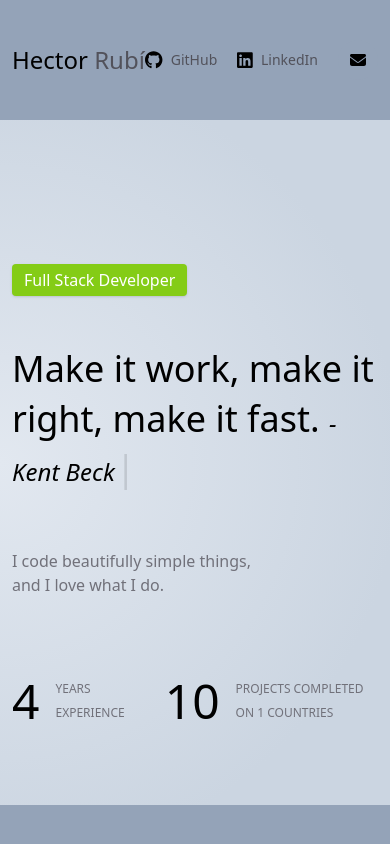
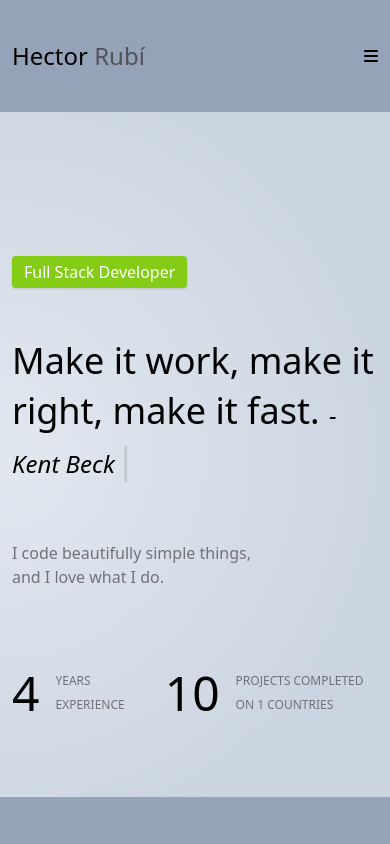
Before and after one commit to HectorRubi/hector-rubi, a Next.js app: page / in a window 390 px wide. Shown: the top 844 px of the page. Built offline with nearby package versions, Linux system fonts and the light colour scheme.

Commit message:
Create menu button which show and hide menu in mobile

```diff
--- a/src/components/Navbar/index.tsx
+++ b/src/components/Navbar/index.tsx
@@ -1,6 +1,6 @@
 'use client'
 import { FontAwesomeIcon } from '@fortawesome/react-fontawesome'
-import { faEnvelope } from '@fortawesome/free-solid-svg-icons'
+import { faEnvelope, faBars } from '@fortawesome/free-solid-svg-icons'
 
 import { Tooltip } from './../Tooltip'
 
@@ -9,25 +9,27 @@ import { contactLinks } from '../../data/contact-links'
 
 import { useViewportDimensions } from './../../hooks/useViewportDimensions'
 import { useScroll } from './useScroll'
+import { useState } from 'react'
 
 export const Navbar = () => {
   const { viewport } = useViewportDimensions()
   const { scrollY, navHeight, navRef } = useScroll()
+  const [showMenu, setShowMenu] = useState(false)
 
   return (
     <header
       className={`
-        top-0 z-10
+        md:top-0 md:z-10
         ${
           scrollY > navHeight.current
-            ? 'sticky ' +
-              (scrollY >= viewport.height / 2 ? 'transition-all' : '')
-            : 'relative'
+            ? 'md:sticky ' +
+              (scrollY >= viewport.height / 2 ? 'md:transition-all' : '')
+            : 'md:relative'
         }
         ${
           scrollY > viewport.height
-            ? 'translate-y-0'
-            : scrollY > navHeight.current && '-translate-y-full'
+            ? 'md:translate-y-0'
+            : scrollY > navHeight.current && 'md:-translate-y-full'
         }
       `}
     >
@@ -38,7 +40,9 @@ export const Navbar = () => {
         }`}
         ref={navRef}
       >
-        <div className={`${CONTAINER} flex items-center justify-between py-10`}>
+        <div
+          className={`${CONTAINER} relative z-10 flex flex-row items-center justify-between gap-4 py-10`}
+        >
           <h3 className="text-2xl">
             <span>Hector </span>
             <span className="text-secondary-600 dark:text-secondary-400">
@@ -46,7 +50,20 @@ export const Navbar = () => {
             </span>
           </h3>
 
-          <ul className="flex items-center gap-5">
+          <button
+            onClick={() => {
+              setShowMenu(!showMenu)
+            }}
+            className="sm:hidden"
+          >
+            <FontAwesomeIcon icon={faBars} />
+          </button>
+
+          <ul
+            className={`absolute left-0 right-0 top-full transition-opacity sm:relative sm:left-auto sm:right-auto sm:top-auto sm:transition-none ${
+              showMenu ? 'opacity-100' : 'opacity-0 sm:opacity-100'
+            } flex flex-col items-center gap-5 bg-primary-400 py-3 dark:bg-primary-900 sm:flex-row sm:bg-transparent sm:py-0 dark:sm:bg-transparent`}
+          >
             {contactLinks.map((link, linkKey) => (
               <li key={linkKey}>
                 <a
@@ -67,9 +84,14 @@ export const Navbar = () => {
               </li>
             ))}
 
-            <li className="group relative flex cursor-pointer items-center justify-center rounded-full bg-primary-400 px-3 py-3 transition-all hover:bg-primary-800 hover:text-accent-300 dark:bg-primary-900 dark:hover:bg-primary-600 dark:group-hover:text-accent-400">
+            <li className="group relative flex cursor-pointer items-center justify-center gap-2 rounded-full bg-primary-400 transition-all hover:bg-primary-800 hover:text-accent-300 dark:bg-primary-900 dark:hover:bg-primary-600 dark:group-hover:text-accent-400 sm:px-3 sm:py-3">
               <FontAwesomeIcon icon={faEnvelope} />
-              <Tooltip text="hector.rubi.garcia@outlook.com" position="right" />
+              <span className="sm:hidden">hector.rubi.garcia@outlook.com</span>
+              <Tooltip
+                text="hector.rubi.garcia@outlook.com"
+                position="right"
+                className="hidden sm:flex"
+              />
             </li>
           </ul>
         </div>
--- a/src/components/Tooltip/index.tsx
+++ b/src/components/Tooltip/index.tsx
@@ -1,9 +1,11 @@
 export const Tooltip = ({
   text,
   position,
+  className,
 }: {
   text: string
   position: 'center' | 'left' | 'right'
+  className?: string
 }) => {
   const positionClasses = () => {
     if (position === 'center') {
@@ -23,7 +25,7 @@ export const Tooltip = ({
 
   return (
     <div
-      className={`invisible absolute top-full flex w-fit flex-col justify-center group-hover:visible ${positionClasses()}`}
+      className={`invisible absolute top-full flex w-fit flex-col justify-center group-hover:visible ${positionClasses()} ${className}`}
     >
       <div className="mx-2 w-2 border-b-8 border-l-4 border-r-4 border-b-black border-l-transparent border-r-transparent"></div>
       <span className="block rounded bg-black px-3 py-2 text-xs text-white">
```
